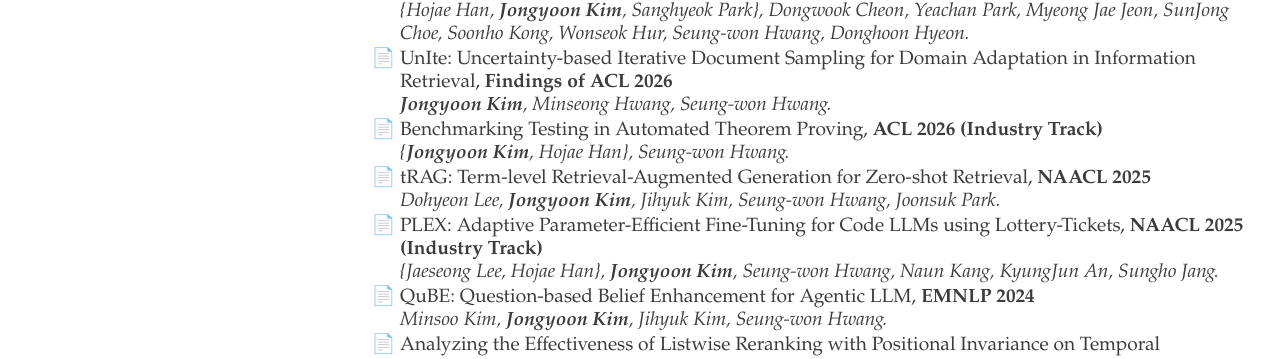
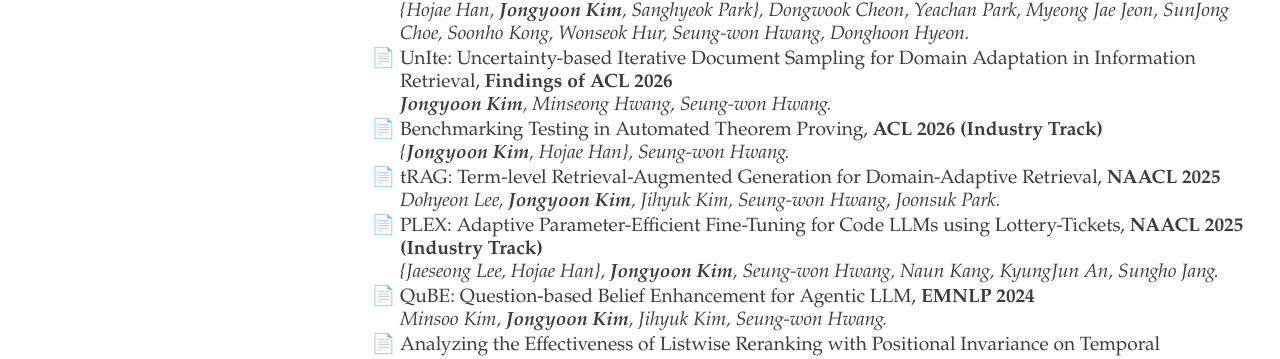
Before and after one commit to ldilab/ldilab.github.io, a Jekyll site: the page built from _people/kimjy.md, in a window 1280 px wide. Shown: the part 970-1329 px from the top of the page. Built offline with Jekyll 4.4.1, drawn with Linux system fonts in a browser that asks for light colours.

Commit message:
Fix pubs (title)

```diff
--- a/_data/publications.yml
+++ b/_data/publications.yml
@@ -143,7 +143,7 @@
     authors: 'Jaeseong Lee, Seung-won Hwang, Hojin Lee, Yunju Bak, Changmin Lee'
     venue: NAACL 2025
     url: https://aclanthology.org/2025.naacl-short.19.pdf
-  - title: 'tRAG: Term-level Retrieval-Augmented Generation for Zero-shot Retrieval'
+  - title: 'tRAG: Term-level Retrieval-Augmented Generation for Domain-Adaptive Retrieval'
     authors: 'Dohyeon Lee, Jongyoon Kim, Jihyuk Kim, Seung-won Hwang, Joonsuk Park'
     venue: NAACL 2025
     url: https://aclanthology.org/2025.naacl-long.334.pdf
```
